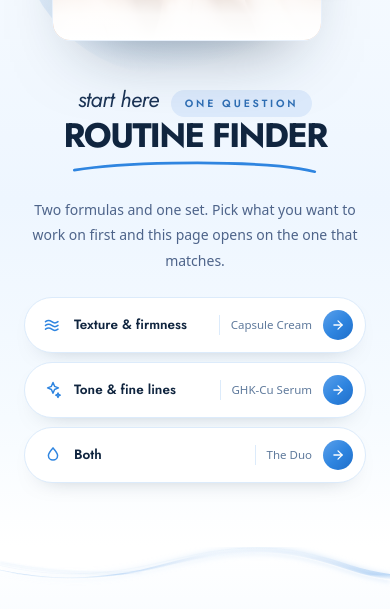
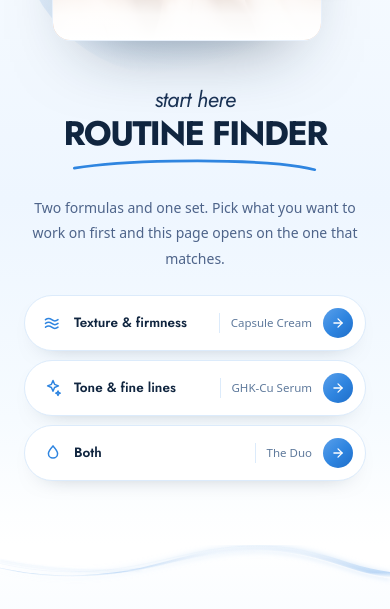
Before and after one commit to sgctech2026/su-ree, a website: page Shop.dc.html in a window 390 px wide. Shown: the part 7275-7884 px from the top of the page. Drawn offline with nearby package versions, Linux system fonts and the light colour scheme; no server answers.

Commit message:
Two removals
ONE QUESTION goes from the Routine Finder's eyebrow. The section
never asked a question -- the line under it was a statement and the
three buttons answered nothing -- so the label described something
that was not there. "start here" stays on its own.

And the lead under "What we actually measured." goes from Our
Science.

The rules those two spans wore go with them, and both stylesheets
still balance.

Co-Authored-By: Claude Opus 5 <noreply@anthropic.com>

```diff
--- a/Shop.dc.html
+++ b/Shop.dc.html
@@ -1590,10 +1590,6 @@
     font-family: 'Jost',ui-sans-serif,sans-serif; font-style: italic; font-weight: 300;
     font-size: clamp(22px,2.4vw,30px); color: #1b3456; letter-spacing: -0.4px;
   }
-  .sr-ad-eyebrow {
-    font-family: 'Jost',ui-sans-serif,sans-serif; font-size: 10.5px; font-weight: 600;
-    color: #93aecb; letter-spacing: 3.4px;
-  }
   .sr-ad-h {
     margin: 2px 0 0; font-family: 'Jost',ui-sans-serif,sans-serif; font-weight: 700;
     color: #10253f; font-size: clamp(34px,5vw,64px); line-height: 1; letter-spacing: -1.6px;
@@ -1633,10 +1629,6 @@
     /* the reference reads down the middle on a phone */
     .sr-ad-copy { text-align: center; }
     .sr-ad-row { justify-content: center; gap: 12px; }
-    .sr-ad-eyebrow {
-      border-radius: 9999px; background: #dceafc; color: #2f6fb5;
-      padding: 6px 14px; letter-spacing: 2.8px;
-    }
     .sr-ad-stroke { margin-left: auto; margin-right: auto; }
     .sr-ad-lead { margin-left: auto; margin-right: auto; max-width: 46ch; }
     .sr-ad-choice { padding: 12px 12px 12px 18px; gap: 11px; }
@@ -2483,7 +2475,7 @@
       </div>
 
       <div class="sr-ad-copy">
-        <p class="sr-ad-row"><span class="sr-ad-script">start here</span><span class="sr-ad-eyebrow">ONE QUESTION</span></p>
+        <p class="sr-ad-row"><span class="sr-ad-script">start here</span></p>
         <h2 class="sr-ad-h">ROUTINE FINDER</h2>
         <svg class="sr-ad-stroke" viewBox="0 0 320 20" fill="none" aria-hidden="true"><path d="M8,14 C70,4 190,2 268,9 C288,11 300,13 312,16" stroke="#2f85e0" stroke-width="3.4" stroke-linecap="round"></path></svg>
         <p class="sr-ad-lead">Two formulas and one set. Pick what you want to work on first and this page opens on the one that matches.</p>
```
Also changed, not shown: Science.dc.html (+0 -5 lines).
